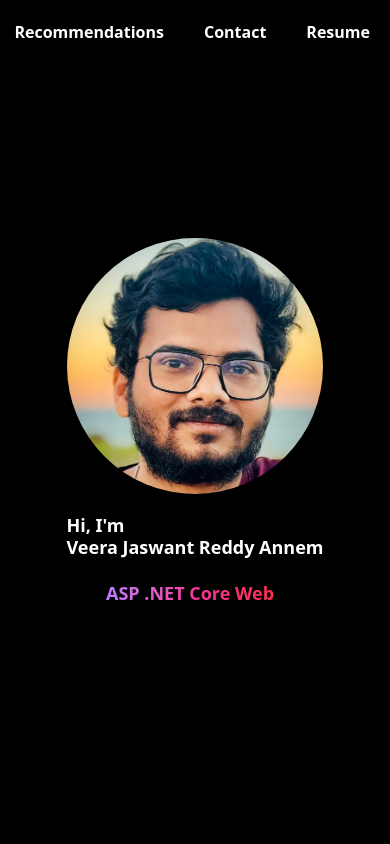
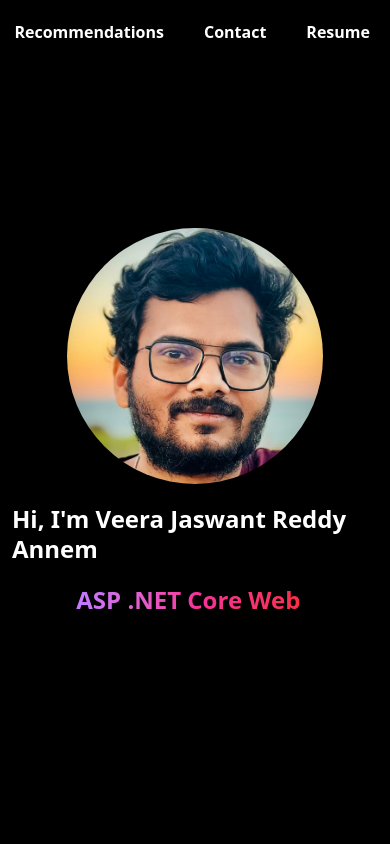
Before and after one commit to Veera-Jaswant/my-project, a React (Vite) app: page / in a window 390 px wide. Shown: the top 844 px of the page. Built offline with nearby package versions, Linux system fonts and the light colour scheme.

Commit message:
home page changes

```diff
--- a/src/components/Home.tsx
+++ b/src/components/Home.tsx
@@ -15,13 +15,13 @@ const Home = () => {
             </div>
 
 
-            <h1 className="md:text-4xl text-lg font-extrabold leading-tight">
+            <h1 className="md:text-4xl text-2xl font-extrabold leading-tight">
                 Hi, I'm
-                <span className="block sm:inline text-w"> Veera Jaswant Reddy Annem</span>
+                <span> Veera Jaswant Reddy Annem</span>
             </h1>
 
             <div className="bg-linear-to-r from-purple-400 via-pink-500 to-red-500 inline-block bg-clip-text text-transparent">
-                <span className="md:text-3xl text-lg font-bold">
+                <span className="md:text-3xl text-2xl font-bold">
                     <Typewriter
                         words={[
                             "Full Stack Web Developer",
```
